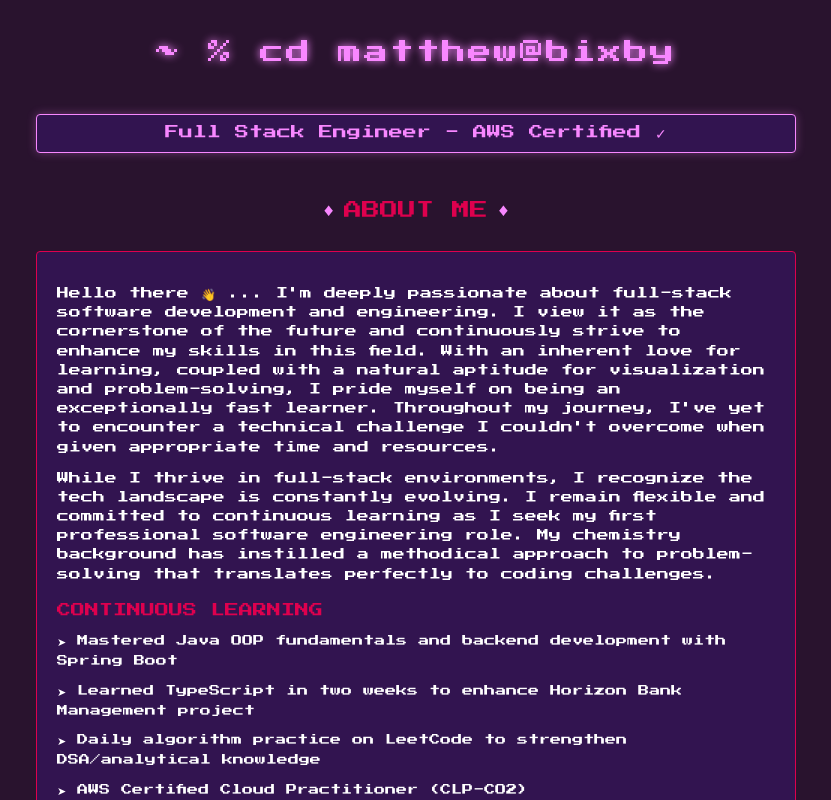
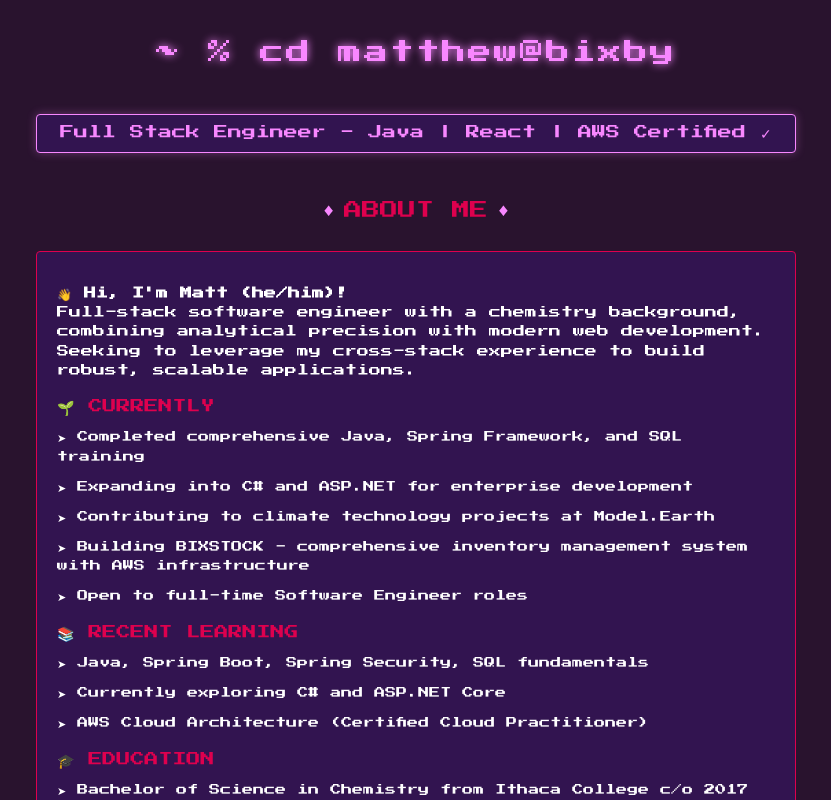
Before and after one commit to mattbixby123/bixbyPortfolio, a React (Vite) app: page / in a window 1280 px wide. Shown: the whole page, without its empty margins (224-1055 px from the left). Built offline with nearby package versions, Linux system fonts and the light colour scheme.

Commit message:
updates to landing page. updated to better match github readme as well as refocus based on recent updates

```diff
--- a/src/client/components/RetroHome.jsx
+++ b/src/client/components/RetroHome.jsx
@@ -5,45 +5,61 @@ const RetroHome = () => {
   // Updated technologies list organized by category
   const technologies = {
     frontend: [
-      'HTML5',
-      'CSS',
       'JavaScript',
       'TypeScript',
       'React',
+      'Next.js',
+      'Remix.js',
       'Redux Toolkit',
+      'React-Router',
       'Tailwind CSS',
+      'MUI Core'
     ],
     backend: [
       'Node.js',
-      'Express.js',
+      'Express',
       'Java',
       'Spring Boot',
+      'Spring Framework',
+      'Spring Security',
+      'Spring Data JPA',
+      'Javalin'
     ],
     database: [
       'PostgreSQL',
       'Prisma ORM',
-      'SQL',
+      'MySQL',
+      'JpaRepository'
     ],
-    infrastructure: [
-      'Git',
-      'AWS',
-      'Next.js',
-      'RESTful APIs',
+    'cloud & devops': [
+      'AWS Certified',
+      'GitHub OAuth',
+      'REST APIs'
+    ],
+    'security & integration': [
+      'Stripe payments',
+      'Dwolla ACH',
+      'Plaid API',
+      'bcrypt',
+      'Sentry.io monitoring'
+    ],
+    'testing & build': [
+      'Maven',
+      'JUnit',
+      'Mockito'
     ]
   };
 
   return (
     <div className="retro-container">
-      {/* Pixelated Header with terminal-style symbols - now wrapped in Link */}
-      {/* <Link to="/" style={{ textDecoration: 'none' }}> */}
+      {/* Pixelated Header with terminal-style symbols */}
       <div className="retro-header">
         <div className="retro-title">~ % cd matthew@bixby</div>
       </div>
-      {/* </Link> */}
 
       {/* Featured banner */}
       <div className="featured-banner">
-        Full Stack Engineer - AWS Certified ✓
+        Full Stack Engineer - Java | React | AWS Certified ✓
       </div>
 
       {/* Section Heading ABOUT ME */}
@@ -51,35 +67,43 @@ const RetroHome = () => {
         <span className="diamond">♦</span> ABOUT ME <span className="diamond">♦</span>
       </div>
 
-      {/* About Content */}
+      {/* About Content - Updated to match README */}
       <div className="pixel-card">
         <p>
-          Hello there 👋 ... I'm deeply passionate about full-stack software development and engineering.
-          I view it as the cornerstone of the future and continuously strive to enhance my skills in this field.
-          With an inherent love for learning, coupled with a natural aptitude for visualization and problem-solving,
-          I pride myself on being an exceptionally fast learner. Throughout my journey, I've yet to encounter
-          a technical challenge I couldn't overcome when given appropriate time and resources.
-        </p>
-        <p>
-          While I thrive in full-stack environments, I recognize the tech landscape is constantly evolving.
-          I remain flexible and committed to continuous learning as I seek my first professional software
-          engineering role. My chemistry background has instilled a methodical approach to problem-solving
-          that translates perfectly to coding challenges.
+          <strong>👋 Hi, I'm Matt (he/him)!</strong><br />
+          Full-stack software engineer with a chemistry background, combining analytical precision
+          with modern web development. Seeking to leverage my cross-stack experience to build
+          robust, scalable applications.
         </p>
 
-        <div className="sub-heading">CONTINUOUS LEARNING</div>
+        <div className="sub-heading">🌱 CURRENTLY</div>
         <ul className="retro-list">
-          <li>➤ Mastered Java OOP fundamentals and backend development with Spring Boot</li>
-          <li>➤ Learned TypeScript in two weeks to enhance Horizon Bank Management project</li>
-          <li>➤ Daily algorithm practice on LeetCode to strengthen DSA/analytical knowledge</li>
-          <li>➤ AWS Certified Cloud Practitioner (CLP-CO2)</li>
+          <li>➤ Completed comprehensive Java, Spring Framework, and SQL training</li>
+          <li>➤ Expanding into C# and ASP.NET for enterprise development</li>
+          <li>➤ Contributing to climate technology projects at Model.Earth</li>
+          <li>➤ Building BIXSTOCK - comprehensive inventory management system with AWS infrastructure</li>
+          <li>➤ Open to full-time Software Engineer roles</li>
         </ul>
 
-        <div className="sub-heading">EDUCATION</div>
+        <div className="sub-heading">📚 RECENT LEARNING</div>
+        <ul className="retro-list">
+          <li>➤ Java, Spring Boot, Spring Security, SQL fundamentals</li>
+          <li>➤ Currently exploring C# and ASP.NET Core</li>
+          <li>➤ AWS Cloud Architecture (Certified Cloud Practitioner)</li>
+        </ul>
+
+        <div className="sub-heading">🎓 EDUCATION</div>
         <ul className="retro-list">
           <li>➤ Bachelor of Science in Chemistry from Ithaca College c/o 2017</li>
           <li>➤ Software Engineering Bootcamp Certificate from Fullstack Academy, June 2024</li>
         </ul>
+
+        <div className="sub-heading">🌿 BEYOND CODING</div>
+        <p>
+          Wildlife biology, botany, nature photography, and open source contributions.
+          My chemistry lab background gives me a unique perspective on problem-solving
+          and analytical thinking.
+        </p>
       </div>
 
       {/* Section Heading TECH STACK */}
@@ -87,7 +111,7 @@ const RetroHome = () => {
         <span className="diamond">♦</span> TECH STACK <span className="diamond">♦</span>
       </div>
 
-      {/* Technologies - Updated with categories and centered layout */}
+      {/* Technologies - Updated with comprehensive categories */}
       <div className="tech-categories">
         {Object.entries(technologies).map(([category, techs]) => (
           <div key={category} className="tech-category">
```
